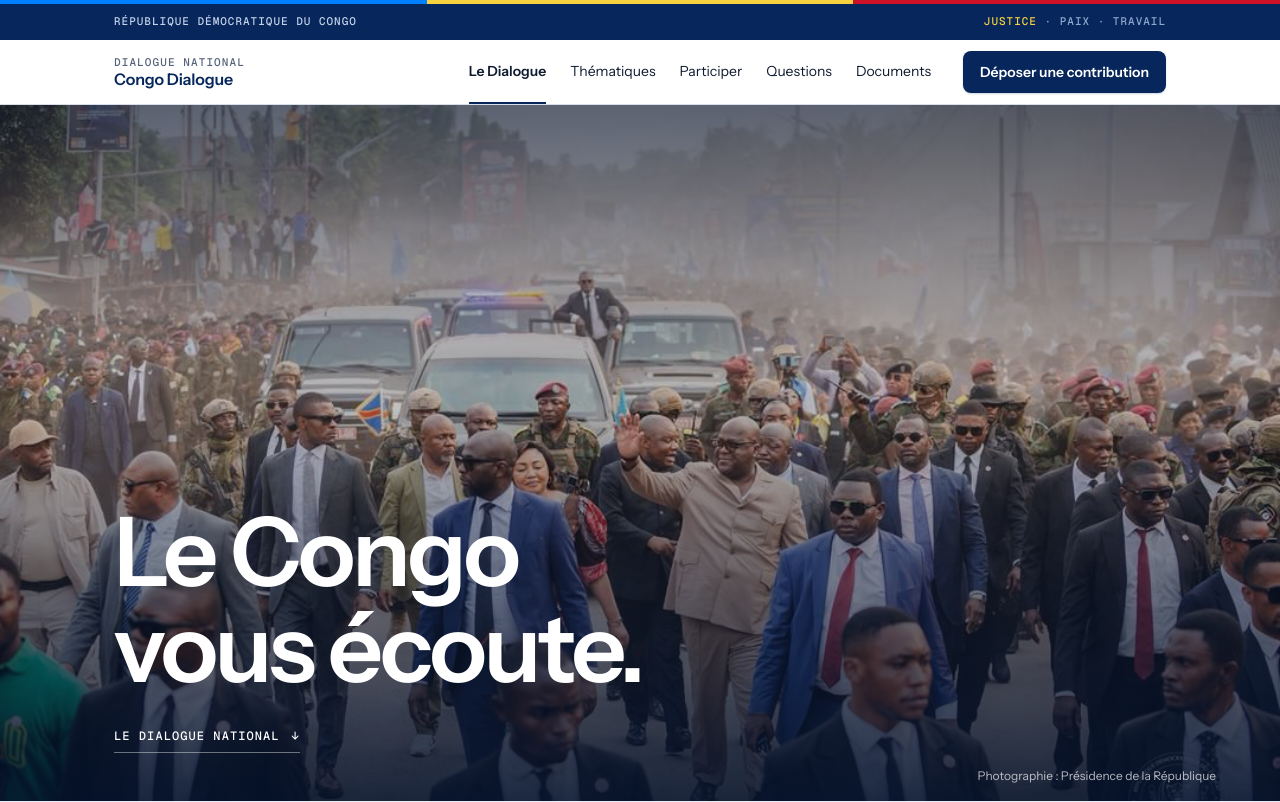
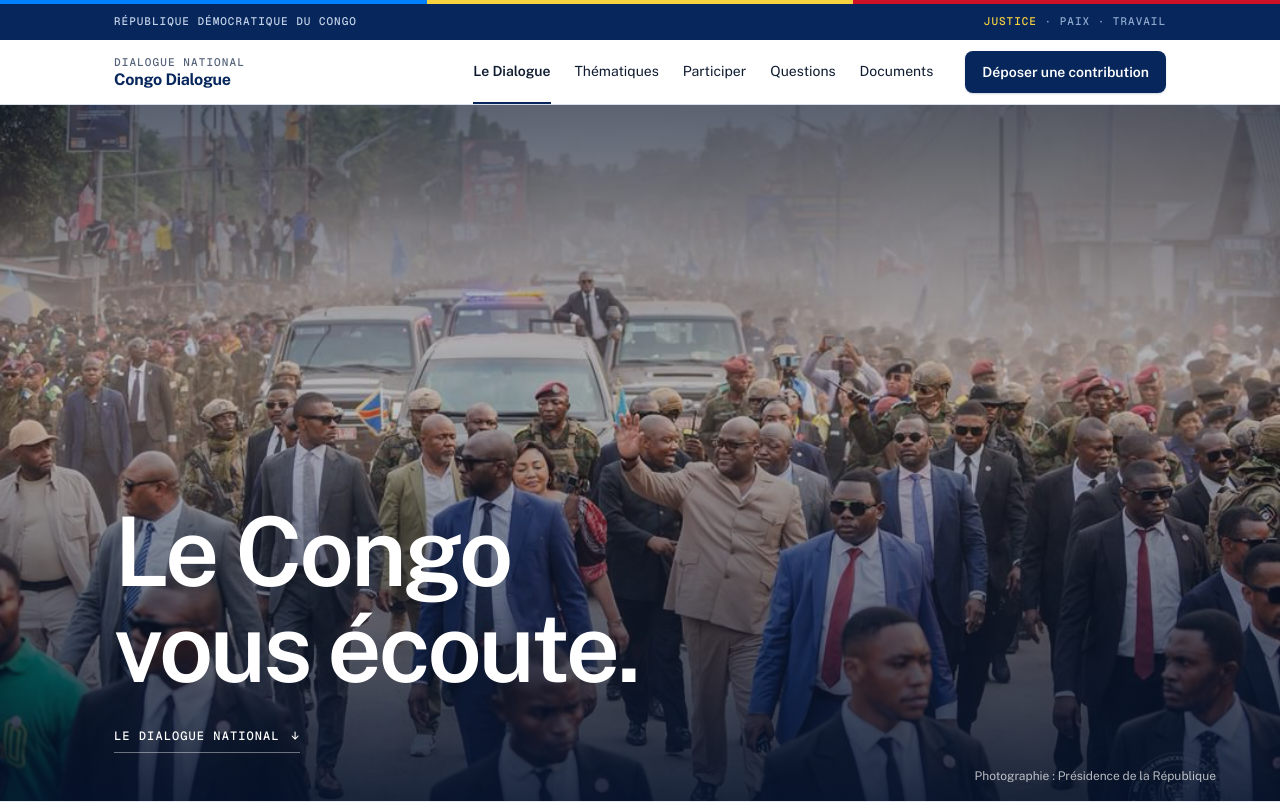
Before and after one commit to harnoldmub/dialogue, a website built with Vite: page index.html in a window 1280 px wide. Shown: the top 802 px of the page. Built offline with nearby package versions, Linux system fonts and the light colour scheme.

Commit message:
Adopt Public Sans institutional typography

```diff
--- a/index.html
+++ b/index.html
@@ -14,7 +14,7 @@
     <link rel="preload" as="image" href="/assets/hero.jpg" fetchpriority="high" />
     <link rel="preconnect" href="https://fonts.googleapis.com" />
     <link rel="preconnect" href="https://fonts.gstatic.com" crossorigin />
-    <link href="https://fonts.googleapis.com/css2?family=Geist+Mono:wght@400;500&family=Instrument+Sans:wght@400;500;600;700&display=swap" rel="stylesheet" />
+    <link href="https://fonts.googleapis.com/css2?family=Geist+Mono:wght@400;500&family=Public+Sans:ital,wght@0,400;0,500;0,600;0,700;0,800;1,400&display=swap" rel="stylesheet" />
     <script type="application/ld+json">{"@context":"https://schema.org","@type":"GovernmentOrganization","name":"Congo Dialogue","description":"Plateforme de participation citoyenne au Dialogue national de la République démocratique du Congo.","areaServed":"CD"}</script>
   </head>
   <body>
--- a/src/style.css
+++ b/src/style.css
@@ -6,7 +6,7 @@
   --ink:#0e1b30;--muted:#55637a;--line:#d8dee7;--line-soft:#e9edf3;
   --paper:#fff;--pale:#f4f6f9;--pale-2:#eaeff5;
   --wrap:1180px;--gutter:clamp(20px,5vw,64px);--ease:cubic-bezier(.32,.72,0,1);
-  font-family:"Instrument Sans","Instrument Sans Fallback",system-ui,sans-serif;font-size:16px;color:var(--ink);background:var(--paper);
+  font-family:"Public Sans",Arial,sans-serif;font-size:16px;color:var(--ink);background:var(--paper);
   -webkit-font-smoothing:antialiased;text-size-adjust:100%
 }
 *{box-sizing:border-box}
@@ -61,7 +61,7 @@
 .brand{display:flex;align-items:center;gap:12px;padding:8px 0}
 .brand-arms{width:32px;height:32px;flex:none}
 .brand-text{display:block;font:500 11px/1.3 "Geist Mono","Geist Mono Fallback",ui-monospace,monospace;letter-spacing:.1em;text-transform:uppercase;color:var(--muted)}
-.brand-text strong{display:block;font:600 16px/1.2 "Instrument Sans","Instrument Sans Fallback",system-ui,sans-serif;letter-spacing:-.01em;color:var(--blue);text-transform:none}
+.brand-text strong{display:block;font:700 16px/1.2 "Public Sans",Arial,sans-serif;letter-spacing:-.015em;color:var(--blue);text-transform:none}
 .main-nav{display:flex;align-items:center;gap:24px;margin-left:auto;font-size:14px}
 .main-nav a{padding:20px 0;border-bottom:2px solid transparent;color:var(--ink);transition:color .25s var(--ease),border-color .25s var(--ease)}
 .main-nav a:hover{color:var(--link)}
```
Also changed, not shown: 404.html (+1 -1 lines), mentions.html (+1 -1 lines), participer.html (+1 -1 lines).
